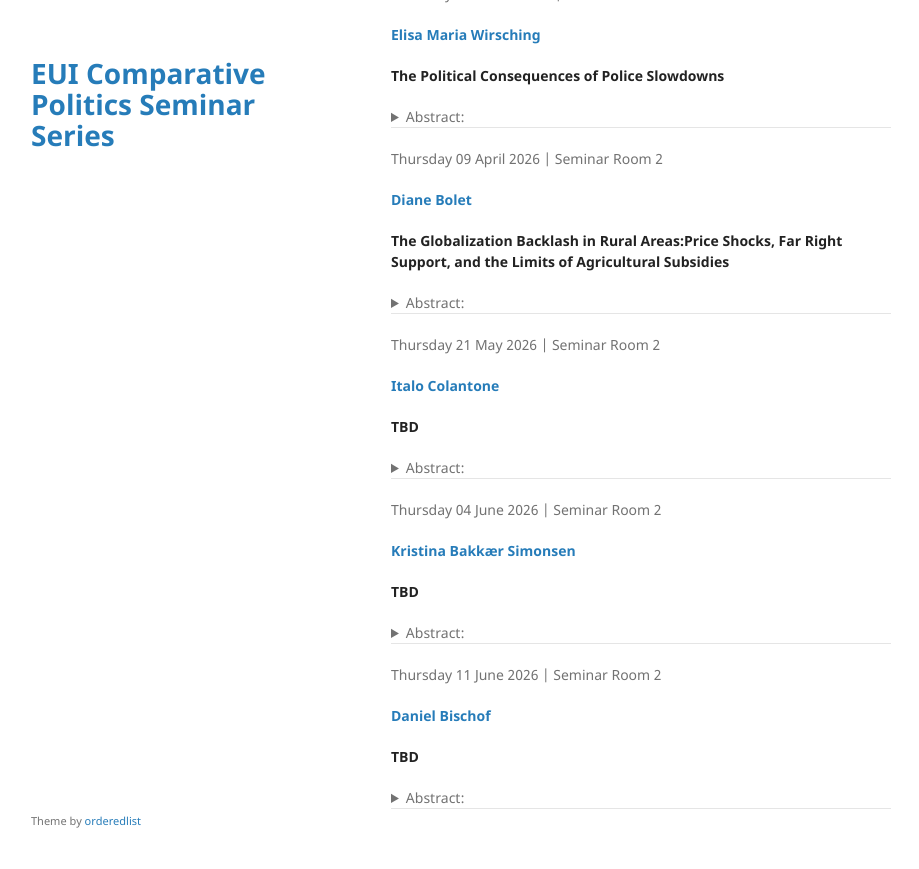
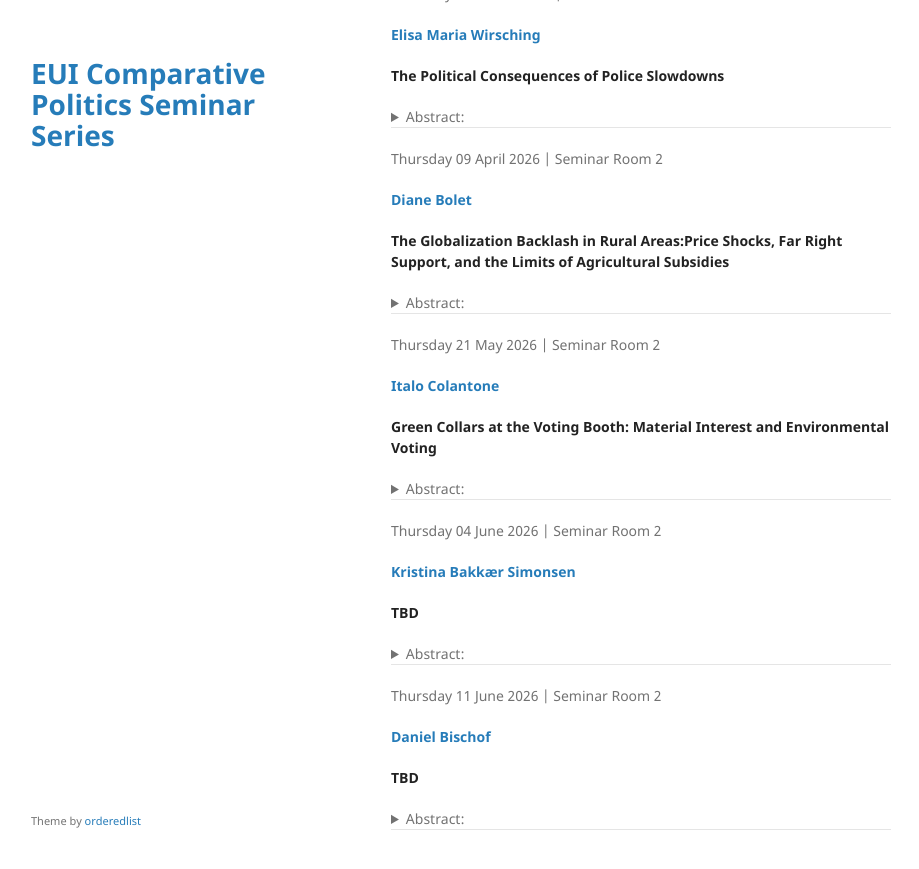
Before and after one commit to cpss-eui/cpss-eui.github.io, a Jekyll site: the page built from index.md, in a window 1280 px wide and 900 px high, scrolled down 1141 px. Shown: the top 869 px of the window, without its empty margins (179-1098 px from the left). Built offline with Jekyll 4.4.1, drawn with Linux system fonts in a browser that asks for light colours; our own code applies the rules of GitHub Pages for plain Markdown files; some of the changed lines change nothing that is shown.

Commit message:
See https://github.com/cpss-eui/comparative-politics-seminar-series/commit/34e6a906db674ce33a972b7c72fc3b74fcc32368 from refs/heads/main

```diff
--- a/index.md
+++ b/index.md
@@ -234,14 +234,30 @@
 Colantone</a></strong>
 </p>
 
-**TBD**
+**Green Collars at the Voting Booth: Material Interest and Environmental
+Voting**
 
 <details>
 <summary>
 Abstract:
 </summary>
 <p>
-TBD
+We study how occupation-related material interest affects environmental
+voting. Specifically, material interest hinges on the greenness
+vs. brownness of individual occupational profiles. That is, on the
+extent to which individuals are expected to benefit vs. lose in a
+greener economy. We employ individual-level data from 14 western
+European countries, over 2010-2019. To measure the greenness and
+brownness of occupational profiles, for each individual we compute
+predicted greenness and brownness scores based on the predicted
+probabilities to be employed in each possible occupation. These
+probabilities are combined with occupation-specific greenness and
+brownness scores. Individuals characterized by higher predicted
+brownness are less likely to vote for Green parties and for parties with
+a more environmentalist agenda, while the opposite holds for individuals
+characterized by higher predicted greenness. Voting preferences of brown
+profiles tend to converge towards those of greener profiles in regions
+that are better placed to gain from the green transition.
 </p>
 </details>
 <hr>
```
Also changed, not shown: 1 other file.
